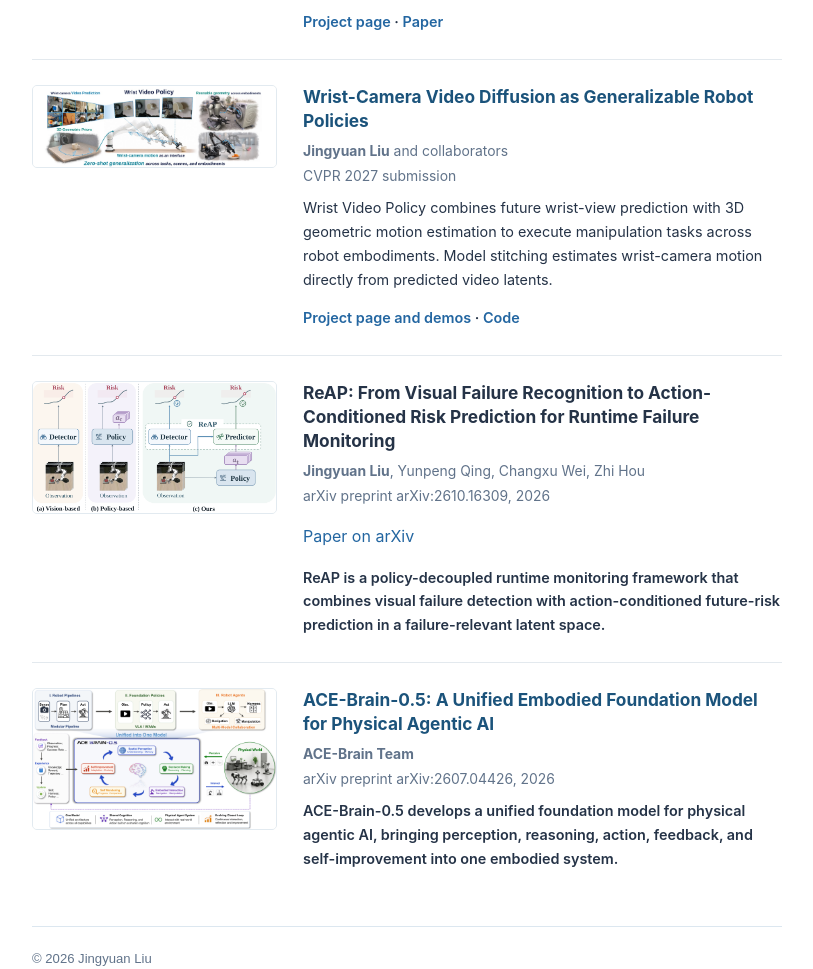
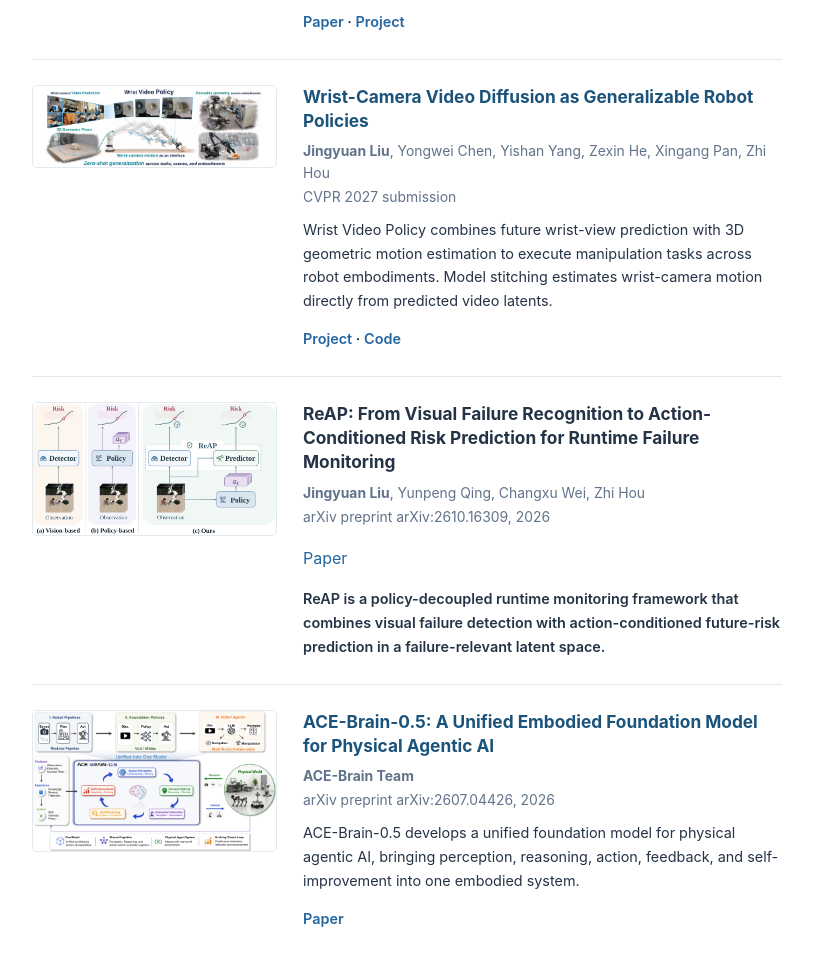
Before and after one commit to jerryliujy/jerryliujy.github.io, a plain HTML site: page index.html in a window 1280 px wide. Shown: the part 753-1722 px from the top of the page, without its empty margins (388-1201 px from the left). Drawn offline with Linux system fonts and the light colour scheme.

Commit message:
Complete WVP authors and standardize paper links

```diff
--- a/index.html
+++ b/index.html
@@ -110,7 +110,7 @@
           <p class="authors">ACE-CaP Team · <strong>Jingyuan Liu, contributor</strong></p>
           <p class="venue">arXiv preprint arXiv:2611.16872, 2026</p>
           <p class="paper-description">ACE-CaP-0 combines demonstrations on request and simulation on demand to develop reusable robot programs for real-world manipulation.</p>
-          <p><a href="https://acerobotics2025.github.io/ACE-CaP/">Project page</a> · <a href="https://arxiv.org/abs/2611.16872">Paper</a></p>
+          <p><a href="https://arxiv.org/abs/2611.16872">Paper</a> · <a href="https://acerobotics2025.github.io/ACE-CaP/">Project</a></p>
         </div>
       </article>
       <article class="publication">
@@ -121,10 +121,10 @@
         </figure>
         <div>
           <h3 class="paper-title"><a href="https://wrist-video-policy.github.io/">Wrist-Camera Video Diffusion as Generalizable Robot Policies</a></h3>
-          <p class="authors"><strong>Jingyuan Liu</strong> and collaborators</p>
+          <p class="authors"><strong>Jingyuan Liu</strong>, Yongwei Chen, Yishan Yang, Zexin He, Xingang Pan, Zhi Hou</p>
           <p class="venue">CVPR 2027 submission</p>
           <p class="paper-description">Wrist Video Policy combines future wrist-view prediction with 3D geometric motion estimation to execute manipulation tasks across robot embodiments. Model stitching estimates wrist-camera motion directly from predicted video latents.</p>
-          <p><a href="https://wrist-video-policy.github.io/">Project page and demos</a> · <a href="https://github.com/wrist-video-policy/WVP">Code</a></p>
+          <p><a href="https://wrist-video-policy.github.io/">Project</a> · <a href="https://github.com/wrist-video-policy/WVP">Code</a></p>
         </div>
       </article>
       <article class="publication">
@@ -137,7 +137,7 @@
           <h3 class="paper-title">ReAP: From Visual Failure Recognition to Action-Conditioned Risk Prediction for Runtime Failure Monitoring</h3>
           <p class="authors"><strong>Jingyuan Liu</strong>, Yunpeng Qing, Changxu Wei, Zhi Hou</p>
           <p class="venue">arXiv preprint arXiv:2610.16309, 2026</p>
-          <p><a href="https://arxiv.org/abs/2610.16309">Paper on arXiv</a></p>
+          <p><a href="https://arxiv.org/abs/2610.16309">Paper</a></p>
           <p class="paper-description">ReAP is a policy-decoupled runtime monitoring framework that combines visual failure detection with action-conditioned future-risk prediction in a failure-relevant latent space.</p>
         </div>
       </article>
@@ -150,6 +150,7 @@
           <p class="authors"><strong>ACE-Brain Team</strong></p>
           <p class="venue">arXiv preprint arXiv:2607.04426, 2026</p>
           <p class="paper-description">ACE-Brain-0.5 develops a unified foundation model for physical agentic AI, bringing perception, reasoning, action, feedback, and self-improvement into one embodied system.</p>
+          <p><a href="https://arxiv.org/abs/2607.04426">Paper</a></p>
         </div>
       </article>
     </section>
```
